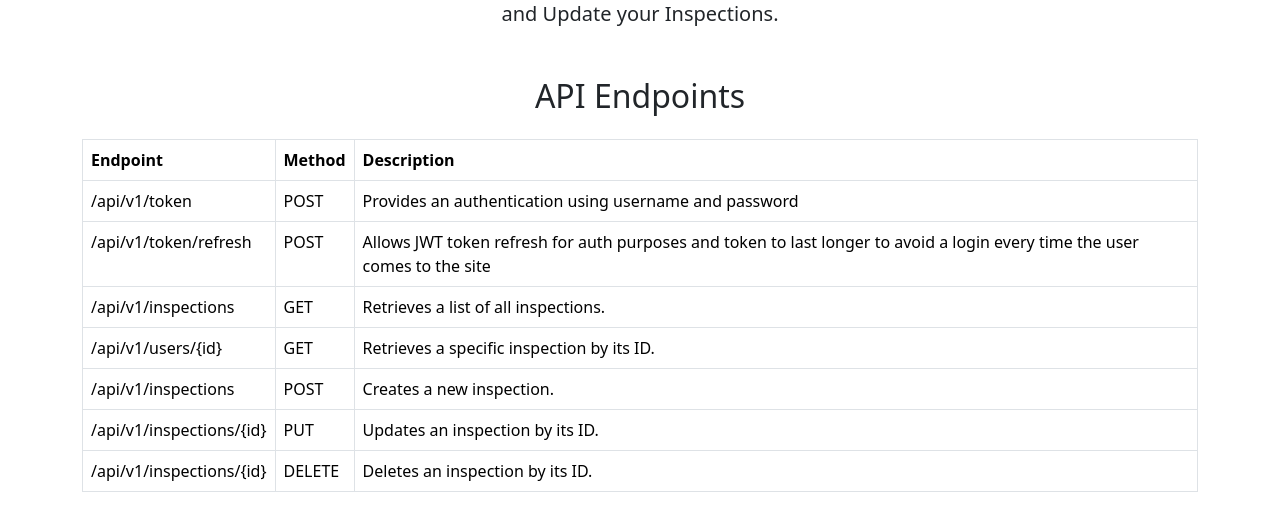
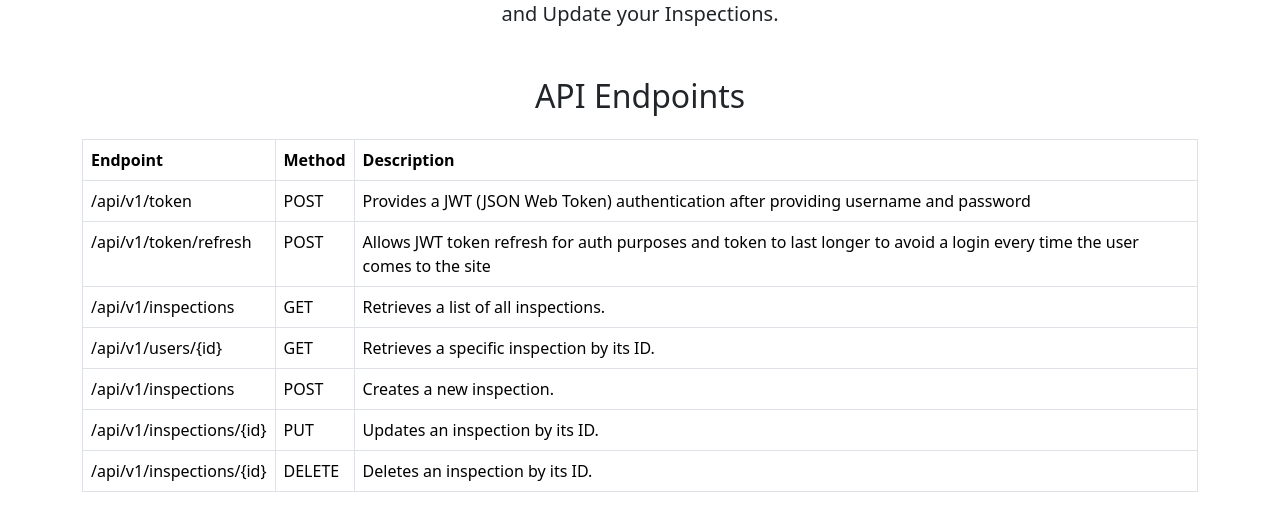
Before and after one commit to betancito/InspectionsManager, a Django app: template backend/api/templates/index.html in a window 1280 px wide. Shown: the part 220-751 px from the top of the page. Run offline with Django 4.2, Linux system fonts and the light colour scheme; the template is opened without the code that fills it, so the values that code supplies are empty.

Commit message:
feat: added user type to JWT for frontend routes protection but also did a docs file in order to be able to show a basic view of the endpoints

```diff
--- a/backend/api/templates/index.html
+++ b/backend/api/templates/index.html
@@ -44,7 +44,7 @@
             <tr>
                 <td>/api/v1/token</td>
                 <td>POST</td>
-                <td>Provides an authentication using username and password</td>
+                <td>Provides a JWT (JSON Web Token) authentication after providing username and password</td>
             </tr>
             <tr>
                 <td>/api/v1/token/refresh</td>
```
